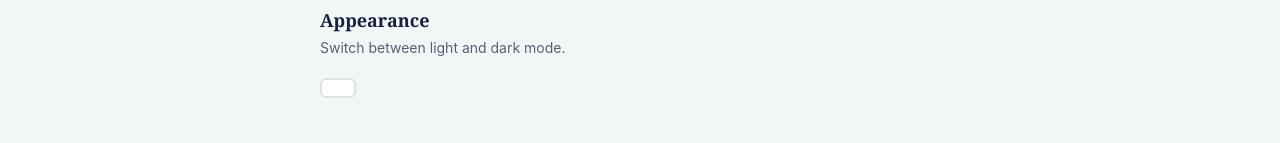
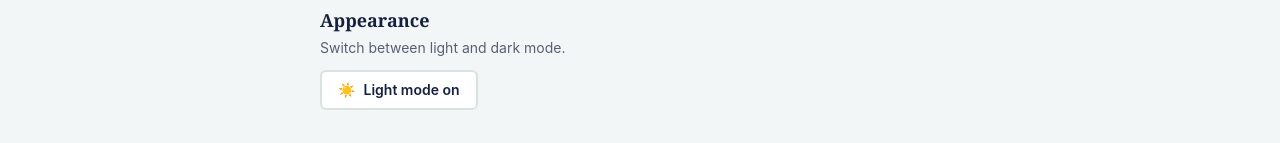
Before and after one commit to VuGiaThinhTran/phoneme-activity-builder, a Next.js app: page /settings in a window 1280 px wide. Shown: the part 274-417 px from the top of the page. Built offline with nearby package versions, Linux system fonts and the light colour scheme; no server answers.

Commit message:
Update theme toggle

```diff
--- a/components/ThemeToggle.tsx
+++ b/components/ThemeToggle.tsx
@@ -30,7 +30,8 @@ export default function ThemeToggle() {
       className={`settings-btn inline-flex items-center gap-2 rounded-md px-4 py-2 text-sm font-semibold ${theme === "dark" ? "active" : ""}`}
       aria-pressed={theme === "dark"}
     >
-
+      <span aria-hidden="true">{theme === "dark" ? "🌙" : "☀️"}</span>
+      {theme === "dark" ? "Dark mode on" : "Light mode on"}
     </button>
   );
 }
```
